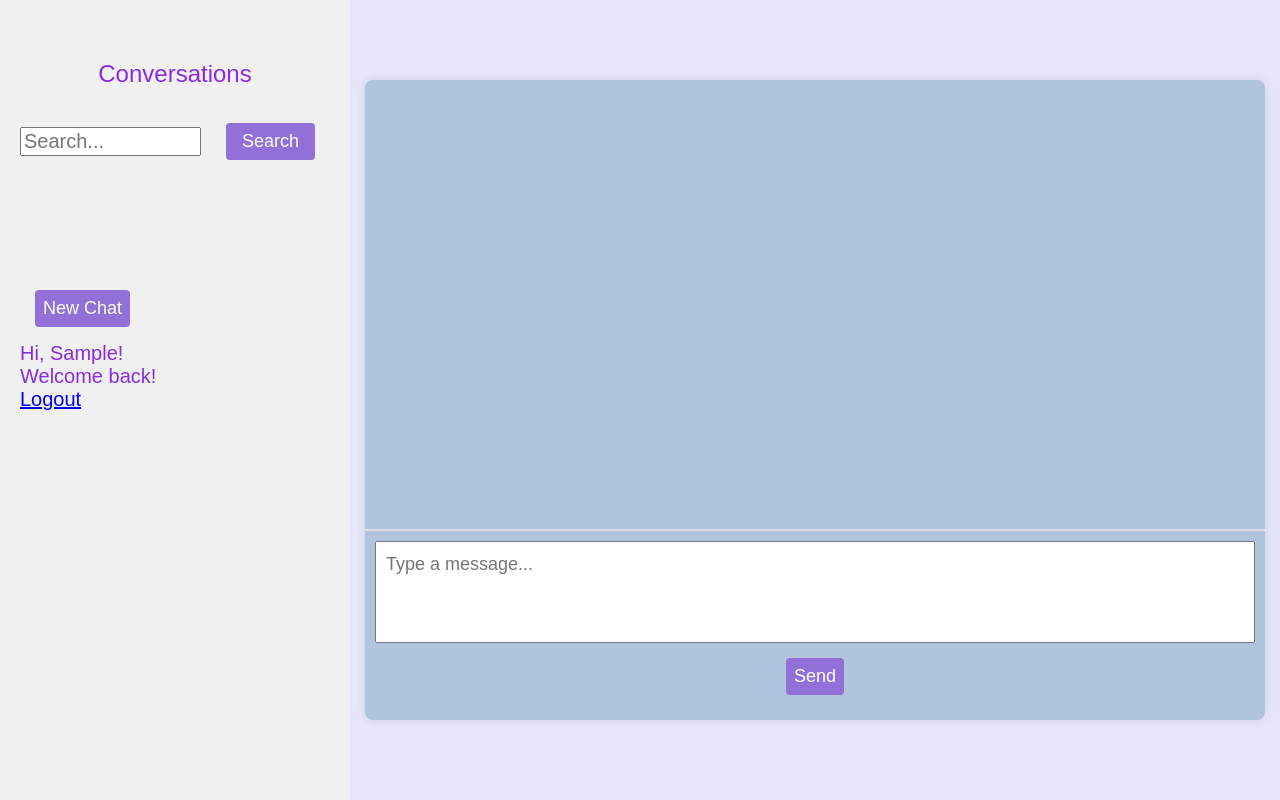
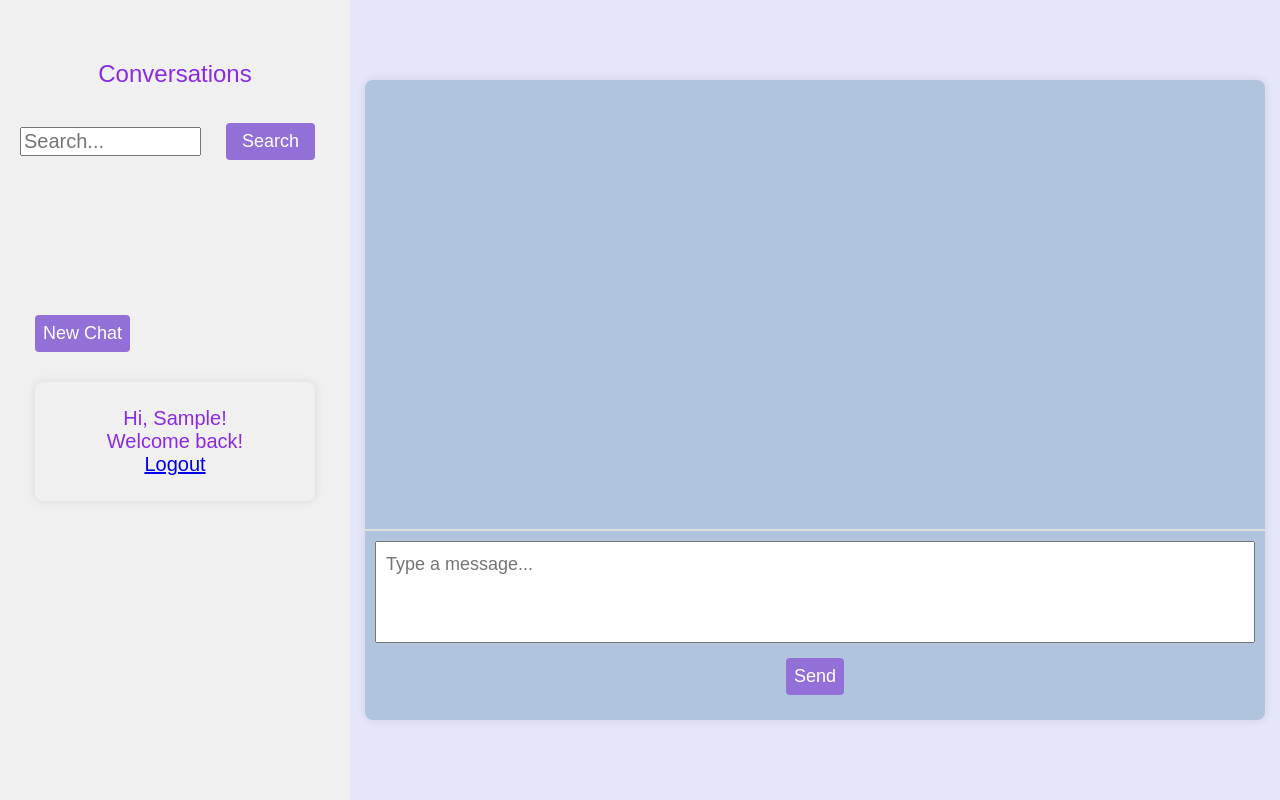
Before and after one commit to sdg877/ai_chatbot, a Flask app: page / in a window 1280 px wide. Run offline with Flask 3, Linux system fonts and the light colour scheme; the visitor is signed in with stand-in values (Sample User, id 1); data that the repository does not hold is empty; some web fonts are replaced.

Commit message:
Style organisation for clarity

```diff
--- a/static/style.css
+++ b/static/style.css
@@ -121,6 +121,7 @@ h5 {
   display: flex;
   align-items: center;
   gap: 10px;
+  margin-bottom: 25px;
 }
 
 #search-button {
@@ -147,7 +148,7 @@ h5 {
   background-color: #f0f0f0;
   padding: 20px;
   box-sizing: border-box;
-  height: 100%;
+  height: 100vh;
 }
 
 .conversations-list {
@@ -199,7 +200,11 @@ button {
 
 /* User info styles */
 .user-info {
-  margin-top: auto;
+  margin: 15px;
+  padding: 25px;
+  border-radius: 8px;
+  box-shadow: 0 0 10px rgba(0, 0, 0, 0.1);
+  text-align: center;
 }
 
 .user-info p {
```
